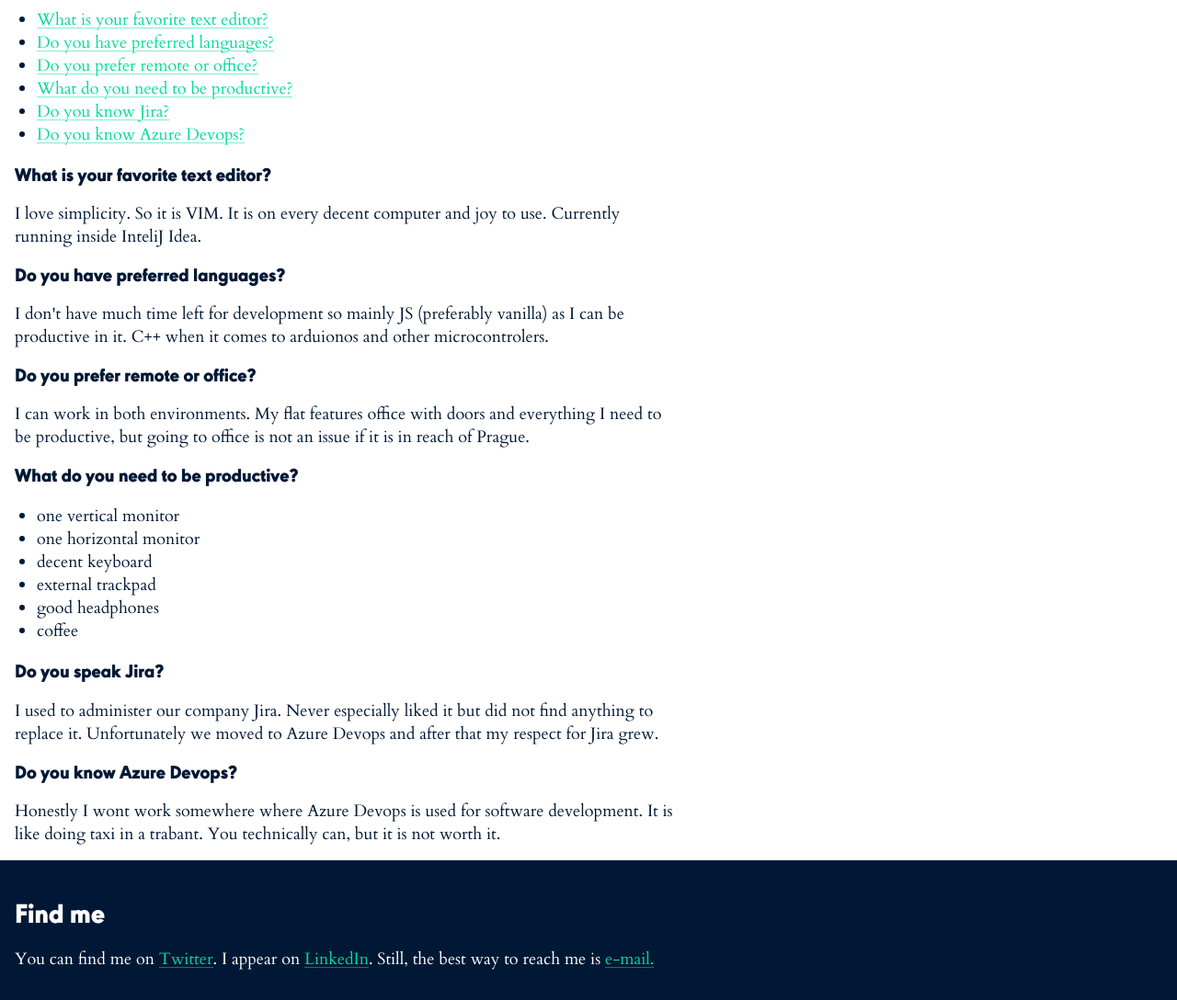
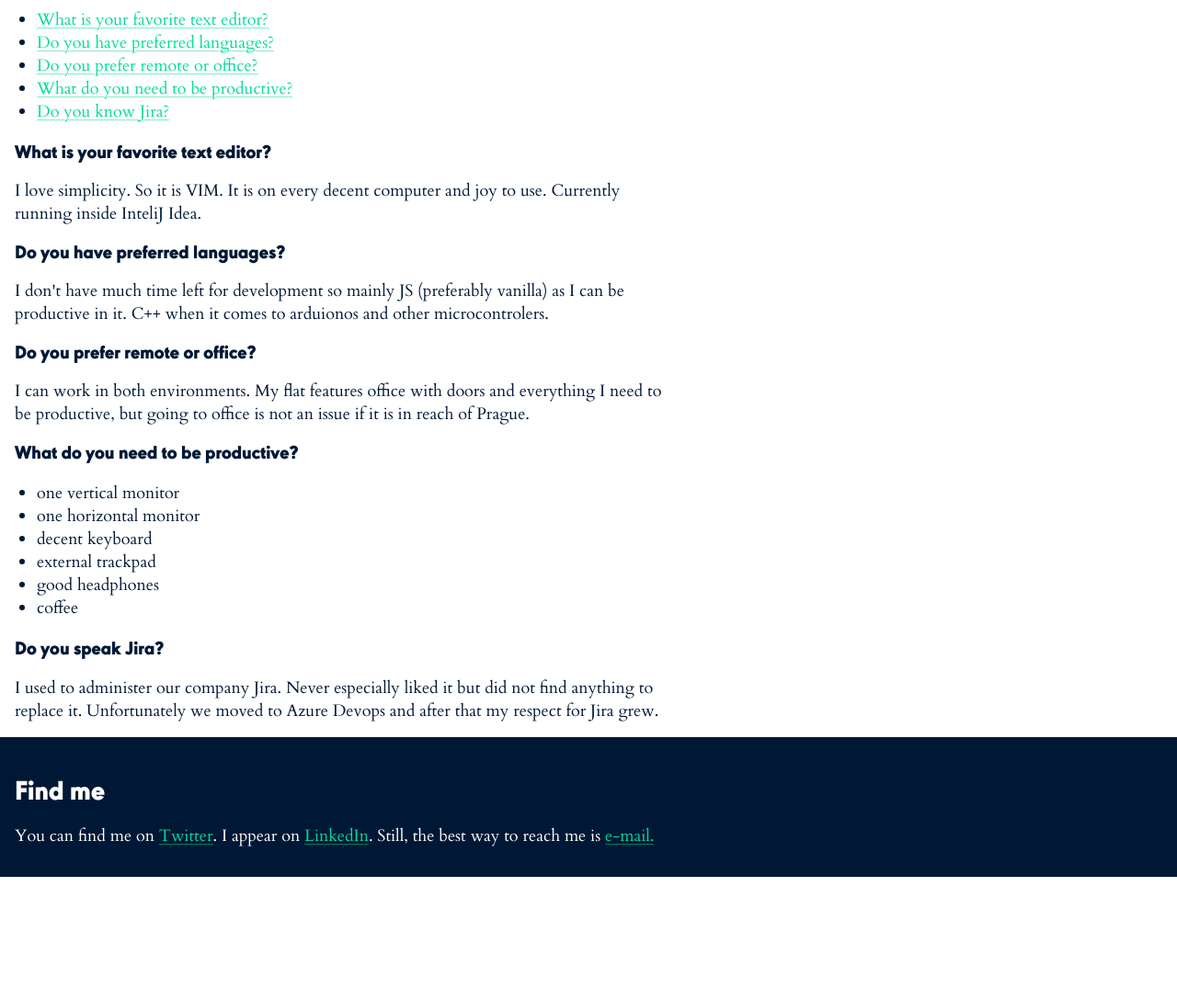
Before and after one commit to MarBCZ/marbcz.github.io, a plain HTML site: page index.html in a window 1280 px wide. Shown: the part 2060-3148 px from the top of the page at 92% size. After the commit the page ends 3014 px from the top, so only its background shows below. Drawn offline with Linux system fonts and the light colour scheme.

Commit message:
Small change in FAQ

```diff
--- a/index.html
+++ b/index.html
@@ -65,7 +65,7 @@
     </article>
     <article class="job">
       <h3>Chief Research and Development Officer | MyQ Solution, s.r.o.</h3>
-      <small>June 2019 - present</small>
+      <small>June 2019 - June 2020</small>
       <h4>TL'DR</h4>
       <p>Managing R&D department of more than 20 developers, testers, product owners creating print
         solution. Taking care of people, hiring, firing, making sure deadlines are met and quality high.</p>
@@ -198,8 +198,8 @@
       <li><a href="#kotva2" title="">Do you prefer remote or office?</a></li>
       <li><a href="#kotva3" title="">What do you need to be productive?</a></li>
       <li><a href="#kotva4" title="">Do you know Jira?</a></li>
-      <li><a href="#kotva5" title="">Do you know Azure Devops?</a></li>
     </ul>
+
     <h3 id="kotva" class="faq">What is your favorite text editor?</h3>
     <p>I love simplicity. So it is VIM. It is on every decent computer and joy to use. Currently running
     inside InteliJ Idea.</p>
@@ -221,9 +221,6 @@
     <h3 id="kotva4" class="faq">Do you speak Jira?</h3>
     <p>I used to administer our company Jira. Never especially liked it but did not find anything to replace it. Unfortunately
     we moved to Azure Devops and after that my respect for Jira grew.</p>
-    <h3 id="kotva5" class="faq">Do you know Azure Devops?</h3>
-    <p>Honestly I wont work somewhere where Azure Devops is used for software development. It is like doing taxi in a trabant.
-    You technically can, but it is not worth it.</p>
     <div id="footer">
       <hr>
       <h2>Find me</h2>
@@ -241,7 +238,6 @@
         };
         const boring = document.getElementsByClassName('hide'),
               jobs = document.getElementsByClassName('job');
-        let i = 0;
         let hide = function ( element ) {
           element.style.display = 'none';
         };
```
